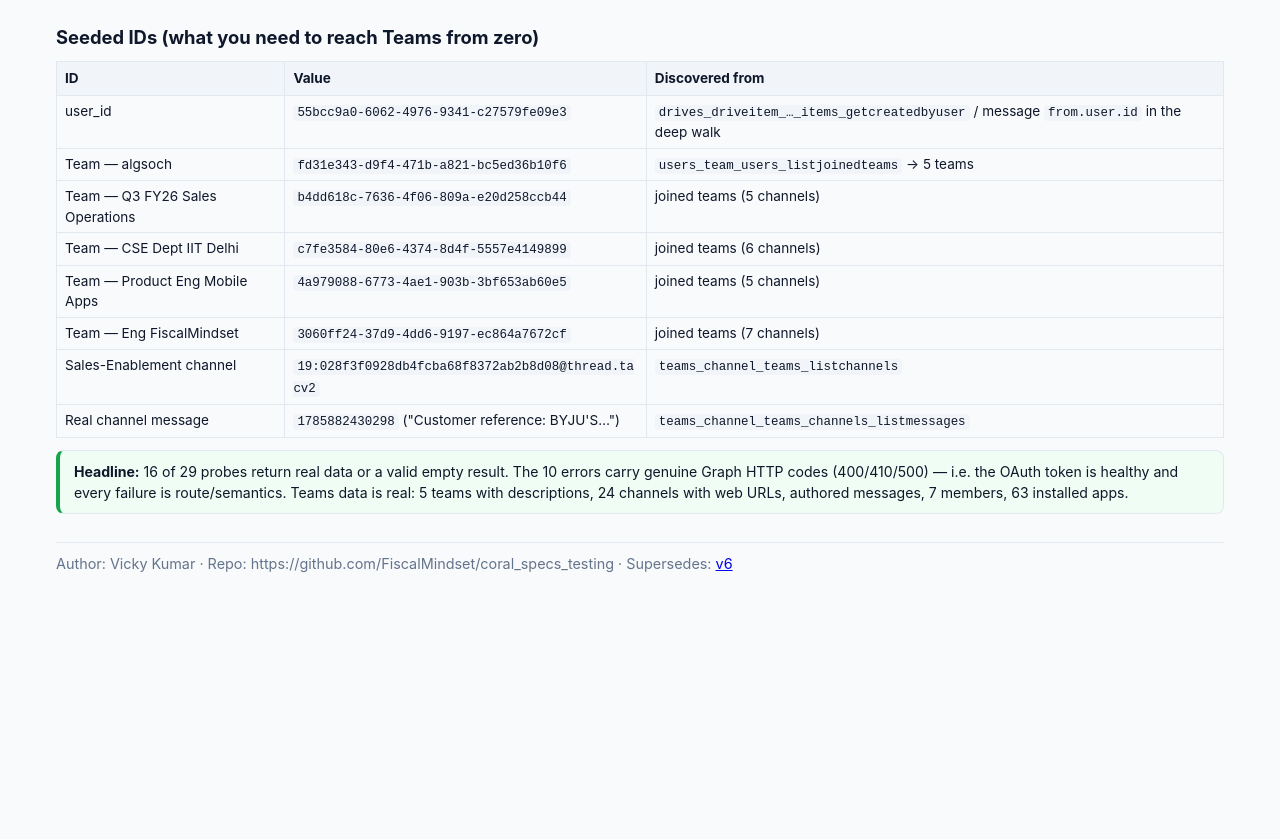
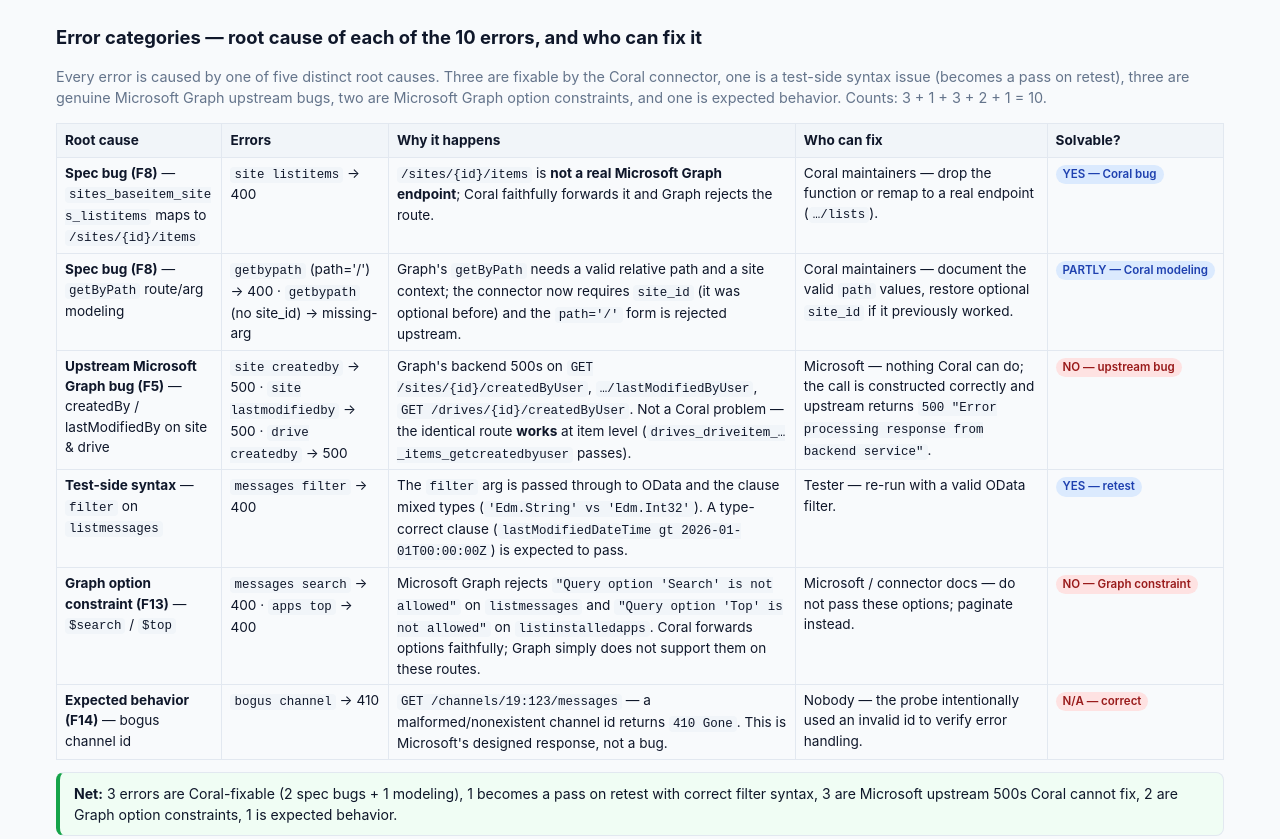
Before and after one commit to FiscalMindset/coral_specs_testing, a plain HTML site: page reports/2026-08-08-sharepoint-teams-coral-sql-data-report-v7.html in a window 1280 px wide. Shown: the part 945-1784 px from the top of the page. Before the commit the page ends 1594 px from the top, so only its background shows below. Drawn offline with Linux system fonts and the light colour scheme.

Commit message:
docs(report): add error-category section to v7 — root cause + who can fix for each of the 10 errors

```diff
--- a/reports/2026-08-08-sharepoint-teams-coral-sql-data-report-v7.html
+++ b/reports/2026-08-08-sharepoint-teams-coral-sql-data-report-v7.html
@@ -128,6 +128,21 @@
 <tr><td><strong>Total</strong></td><td><strong>16</strong></td><td><strong>10</strong></td><td><strong>2</strong></td><td><strong>1</strong></td><td><strong>29</strong></td></tr>
 </table>
 </div>
+
+<h2>Error categories — root cause of each of the 10 errors, and who can fix it</h2>
+<p class="sub">Every error is caused by one of five distinct root causes. Three are fixable by the Coral connector, one is a test-side syntax issue (becomes a pass on retest), three are genuine Microsoft Graph upstream bugs, two are Microsoft Graph option constraints, and one is expected behavior. Counts: 3 + 1 + 3 + 2 + 1 = 10.</p>
+<div class="tbl-scroll">
+<table>
+<tr><th>Root cause</th><th>Errors</th><th>Why it happens</th><th>Who can fix</th><th>Solvable?</th></tr>
+<tr><td><strong>Spec bug (F8)</strong> — <code>sites_baseitem_sites_listitems</code> maps to <code>/sites/{id}/items</code></td><td><code>site listitems</code> → 400</td><td><code>/sites/{id}/items</code> is <strong>not a real Microsoft Graph endpoint</strong>; Coral faithfully forwards it and Graph rejects the route.</td><td>Coral maintainers — drop the function or remap to a real endpoint (<code>…/lists</code>).</td><td><span class='st st-fixed'>YES — Coral bug</span></td></tr>
+<tr><td><strong>Spec bug (F8)</strong> — <code>getByPath</code> route/arg modeling</td><td><code>getbypath</code> (path='/') → 400 · <code>getbypath</code> (no site_id) → missing-arg</td><td>Graph's <code>getByPath</code> needs a valid relative path and a site context; the connector now requires <code>site_id</code> (it was optional before) and the <code>path='/'</code> form is rejected upstream.</td><td>Coral maintainers — document the valid <code>path</code> values, restore optional <code>site_id</code> if it previously worked.</td><td><span class='st st-fixed'>PARTLY — Coral modeling</span></td></tr>
+<tr><td><strong>Upstream Microsoft Graph bug (F5)</strong> — createdBy / lastModifiedBy on site &amp; drive</td><td><code>site createdby</code> → 500 · <code>site lastmodifiedby</code> → 500 · <code>drive createdby</code> → 500</td><td>Graph's backend 500s on <code>GET /sites/{id}/createdByUser</code>, <code>…/lastModifiedByUser</code>, <code>GET /drives/{id}/createdByUser</code>. Not a Coral problem — the identical route <strong>works</strong> at item level (<code>drives_driveitem_…_items_getcreatedbyuser</code> passes).</td><td>Microsoft — nothing Coral can do; the call is constructed correctly and upstream returns <code>500 "Error processing response from backend service"</code>.</td><td><span class='st st-error'>NO — upstream bug</span></td></tr>
+<tr><td><strong>Test-side syntax</strong> — <code>filter</code> on <code>listmessages</code></td><td><code>messages filter</code> → 400</td><td>The <code>filter</code> arg is passed through to OData and the clause mixed types (<code>'Edm.String' vs 'Edm.Int32'</code>). A type-correct clause (<code>lastModifiedDateTime gt 2026-01-01T00:00:00Z</code>) is expected to pass.</td><td>Tester — re-run with a valid OData filter.</td><td><span class='st st-fixed'>YES — retest</span></td></tr>
+<tr><td><strong>Graph option constraint (F13)</strong> — <code>$search</code> / <code>$top</code></td><td><code>messages search</code> → 400 · <code>apps top</code> → 400</td><td>Microsoft Graph rejects <code>"Query option 'Search' is not allowed"</code> on <code>listmessages</code> and <code>"Query option 'Top' is not allowed"</code> on <code>listinstalledapps</code>. Coral forwards options faithfully; Graph simply does not support them on these routes.</td><td>Microsoft / connector docs — do not pass these options; paginate instead.</td><td><span class='st st-error'>NO — Graph constraint</span></td></tr>
+<tr><td><strong>Expected behavior (F14)</strong> — bogus channel id</td><td><code>bogus channel</code> → 410</td><td><code>GET /channels/19:123/messages</code> — a malformed/nonexistent channel id returns <code>410 Gone</code>. This is Microsoft's designed response, not a bug.</td><td>Nobody — the probe intentionally used an invalid id to verify error handling.</td><td><span class='st st-gated'>N/A — correct</span></td></tr>
+</table>
+</div>
+<div class="notice ok"><strong>Net:</strong> 3 errors are Coral-fixable (2 spec bugs + 1 modeling), 1 becomes a pass on retest with correct filter syntax, 3 are Microsoft upstream 500s Coral cannot fix, 2 are Graph option constraints, 1 is expected behavior.</div>
 
 <h2>Seeded IDs (what you need to reach Teams from zero)</h2>
 <div class="tbl-scroll">
```
